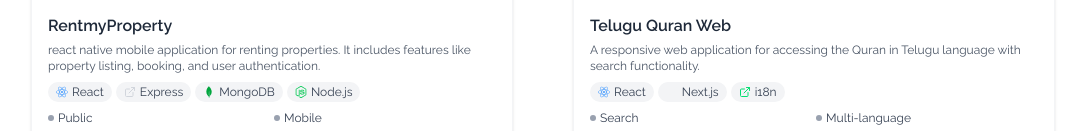
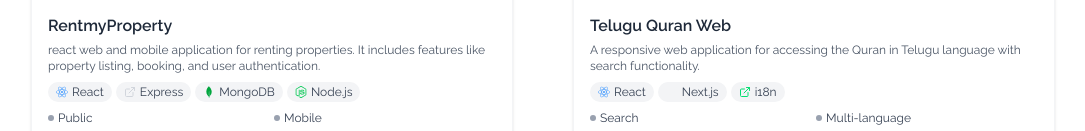
Before and after one commit to webkhal/portfolio, a Next.js app: page /projects in a window 1280 px wide. Shown: the part 954-1085 px from the top of the page, without its empty margins (97-1182 px from the left). Built offline with nearby package versions, Linux system fonts and the light colour scheme.

Commit message:
Updated : project section

```diff
--- a/src/app/home/page.js
+++ b/src/app/home/page.js
@@ -182,7 +182,7 @@ const HeroSection = () => {
           </div>
 
           <motion.a
-            href="#contact"
+            href="/contact"
             initial={{ opacity: 0, scale: 0.9 }}
             animate={{ opacity: 1, scale: 1 }}
             transition={{ delay: 0.5, duration: 0.4 }}
--- a/src/app/projects/page.js
+++ b/src/app/projects/page.js
@@ -71,7 +71,7 @@ const ProjectsPage = () => {
     },
     {
       name: 'RentmyProperty',
-      description: 'react native mobile application for renting properties. It includes features like property listing, booking, and user authentication.',
+      description: 'react web and mobile application for renting properties. It includes features like property listing, booking, and user authentication.',
       image: project3Image,
       github: 'https://github.com/webkhal/Rentmyproperty',
       tags: ['React', 'Express', 'MongoDB', 'Node.js'],
```
